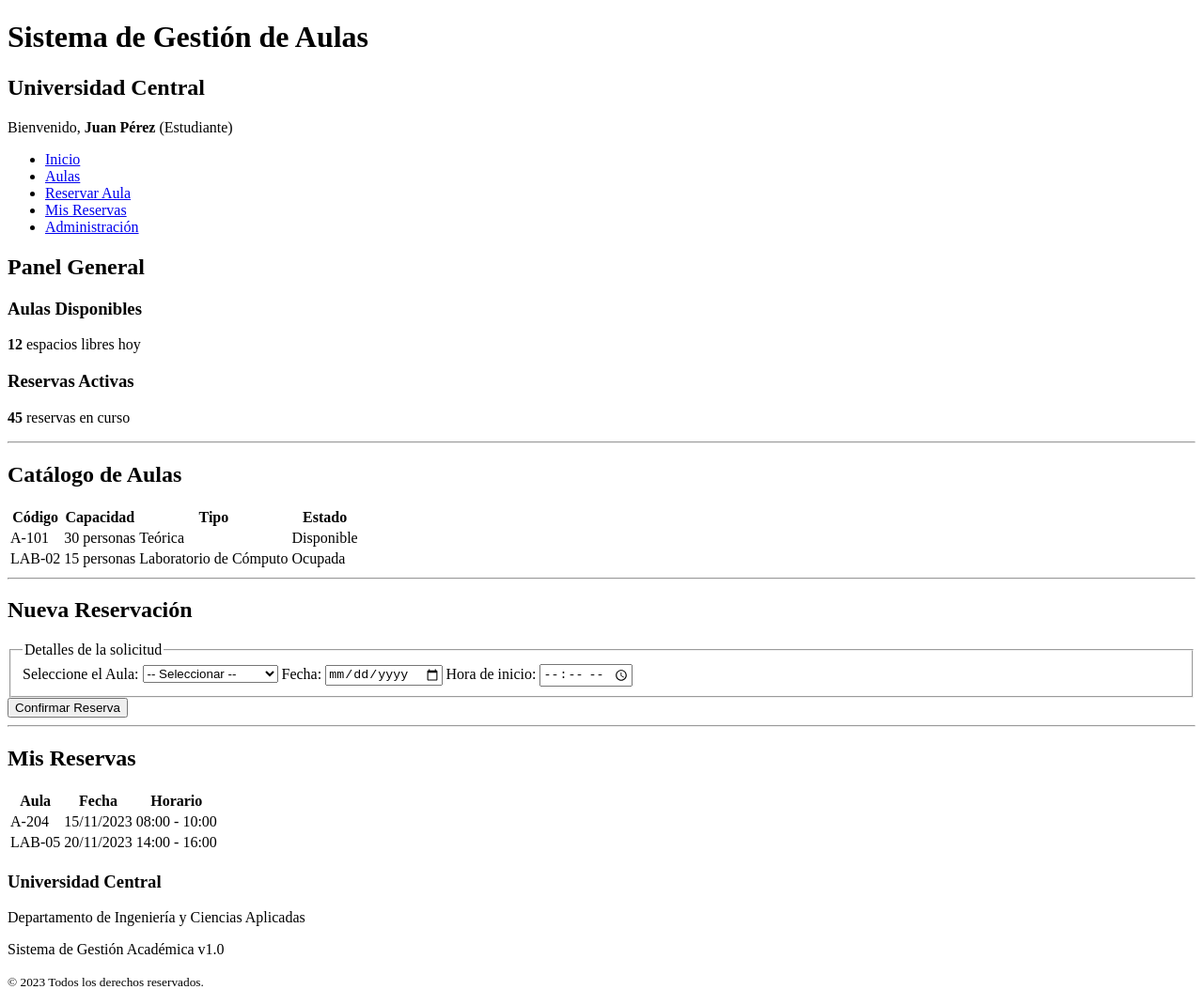
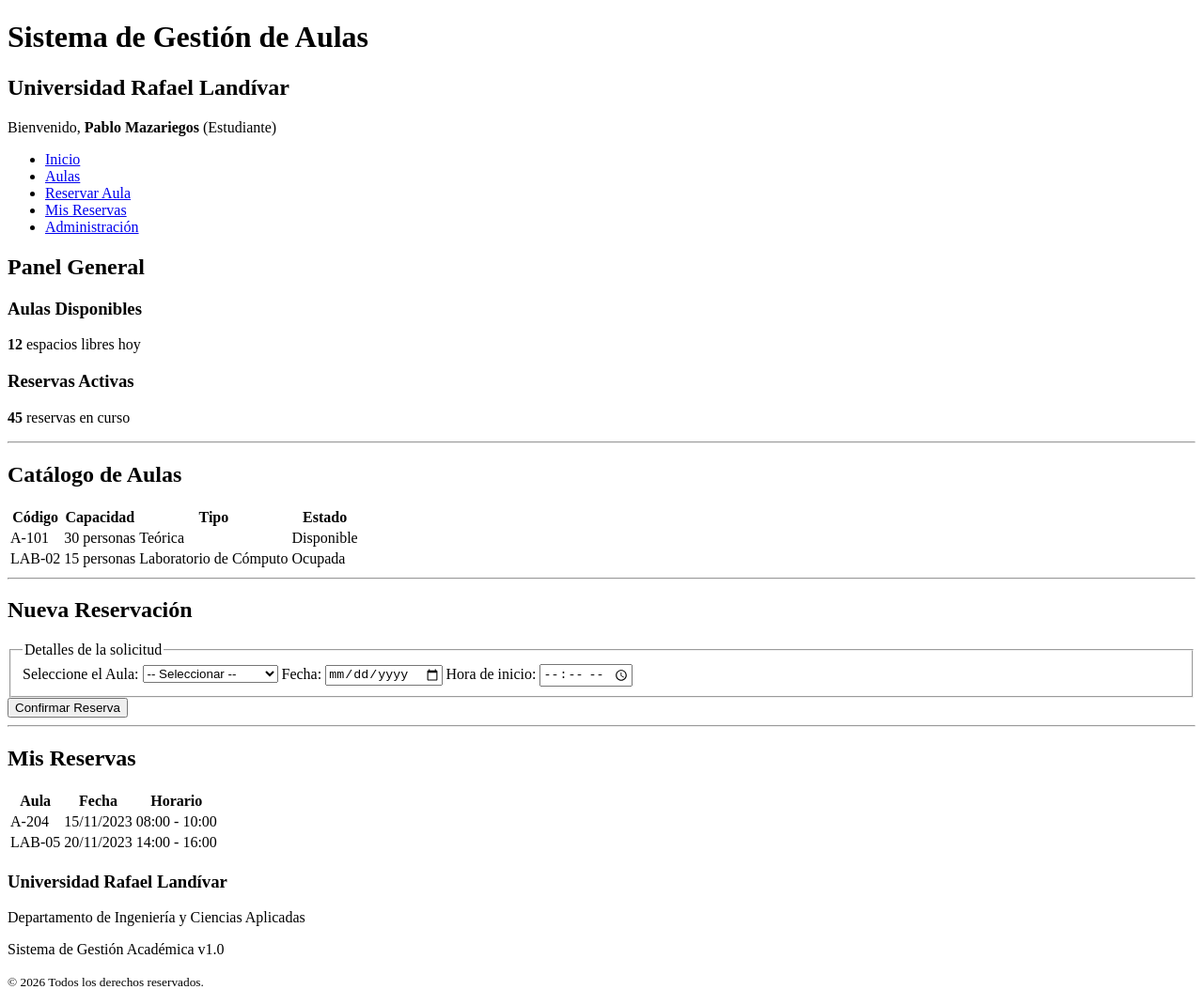
Before and after one commit to 1Roy1/Programacion_WEB_URL, a plain HTML site: page index.html in a window 1280 px wide. Shown: the whole page at 94% size. Drawn offline with Linux system fonts and the light colour scheme.

Commit message:
Update university name and user info in index.html
Changed references from 'Universidad Central' to 'Universidad Rafael Landívar', updated the user name to 'Pablo Mazariegos', and set the copyright year to 2026.

```diff
--- a/index.html
+++ b/index.html
@@ -11,11 +11,11 @@
     <header>
         <hgroup>
             <h1>Sistema de Gestión de Aulas</h1>
-            <h2>Universidad Central</h2>
+            <h2>Universidad Rafael Landívar</h2>
         </hgroup>
 
         <section aria-label="Información de usuario">
-            <p>Bienvenido, <strong>Juan Pérez</strong> (Estudiante)</p>
+            <p>Bienvenido, <strong>Pablo Mazariegos</strong> (Estudiante)</p>
         </section>
     </header>
 
@@ -135,12 +135,12 @@
 
     <footer>
         <section>
-            <h3>Universidad Central</h3>
+            <h3>Universidad Rafael Landívar</h3>
             <p>Departamento de Ingeniería y Ciencias Aplicadas</p>
             <p>Sistema de Gestión Académica v1.0</p>
         </section>
 
-        <p><small>&copy; <time datetime="2023">2023</time> Todos los derechos reservados.</small></p>
+        <p><small>&copy; <time datetime="2026">2026</time> Todos los derechos reservados.</small></p>
     </footer>
 
 </body>
```
